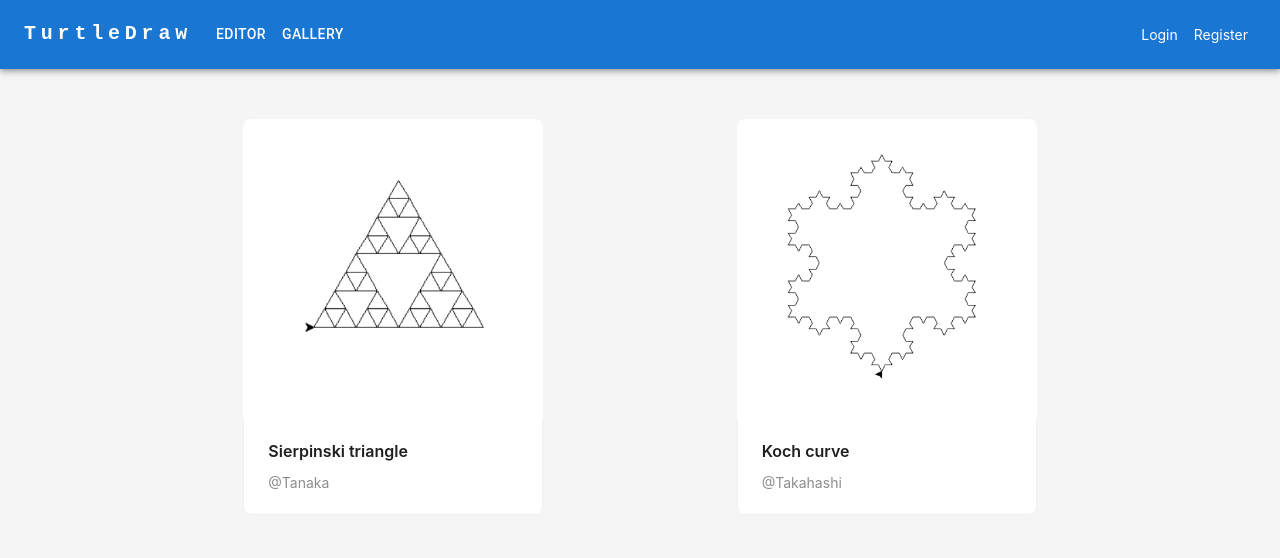
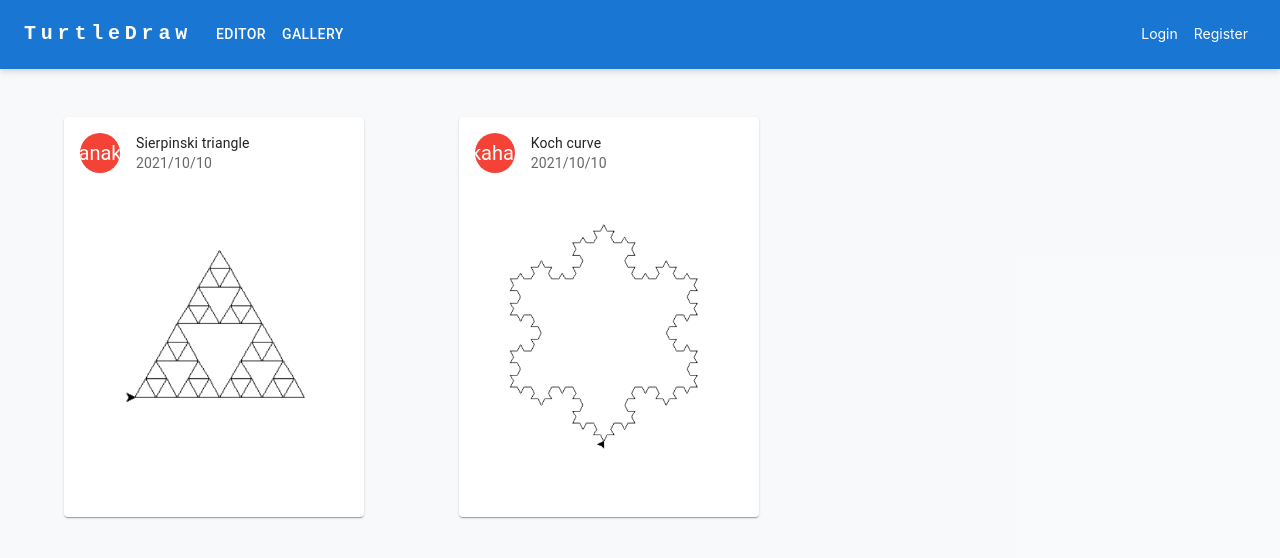
Before and after one commit to xxgrkua/turtle-draw, a React (Vite) app: page /gallery in a window 1280 px wide. Shown: the top 558 px of the page. Built offline with nearby package versions, Linux system fonts and the light colour scheme; no server answers.

Commit message:
Renew gallery ui

```diff
--- a/client/src/components/Gallery/index.tsx
+++ b/client/src/components/Gallery/index.tsx
@@ -1,17 +1,92 @@
-import { Layout } from "antd";
+import FavoriteIcon from "@mui/icons-material/Favorite";
+import ShareIcon from "@mui/icons-material/Share";
+import {
+  Avatar,
+  Card,
+  CardActions,
+  CardContent,
+  CardHeader,
+  CardMedia,
+  Container,
+  Grid,
+  IconButton,
+  Typography,
+} from "@mui/material";
+import { red } from "@mui/material/colors";
+import React from "react";
 
 import TopBar from "../TopBar";
+import "./style.css";
 
-import React from "react";
-import GraphicCards from "../GraphicCards";
-import "./style.css";
+interface GraphicCardProps {
+  author: string;
+  title: string;
+  date: string;
+  image: string;
+  description: string;
+}
+
+const GraphicCard: React.FC<GraphicCardProps> = function ({
+  author,
+  title,
+  date,
+  image,
+  description,
+}) {
+  return (
+    <Grid item xs={12} sm={6} md={4}>
+      <Card sx={{ width: 300, height: 400 }}>
+        <CardHeader
+          avatar={<Avatar sx={{ bgcolor: red[500] }}>{author}</Avatar>}
+          title={title}
+          subheader={date}
+        />
+        <CardMedia component="img" width={300} image={image} alt="img" />
+        <CardContent>
+          <Typography variant="body2" color="text.secondary">
+            {description}
+          </Typography>
+        </CardContent>
+        <CardActions disableSpacing>
+          <IconButton aria-label="add to favorites">
+            <FavoriteIcon />
+          </IconButton>
+          <IconButton aria-label="share">
+            <ShareIcon />
+          </IconButton>
+        </CardActions>
+      </Card>
+    </Grid>
+  );
+};
 
 const Gallery: React.FC = function () {
   return (
-    <Layout style={{ minHeight: "100vh" }}>
-      <TopBar />
-      <GraphicCards />
-    </Layout>
+    <Grid container>
+      <Grid item xs={12}>
+        <TopBar />
+      </Grid>
+      <Grid item xs={12} className="graphic-cards">
+        <Container maxWidth="lg">
+          <Grid container spacing={4} mt={2}>
+            <GraphicCard
+              author="Tanaka"
+              title="Sierpinski triangle"
+              date="2021/10/10"
+              image="images/2222.png"
+              description=""
+            />
+            <GraphicCard
+              author="Takahashi"
+              title="Koch curve"
+              date="2021/10/10"
+              image="images/3333.png"
+              description=""
+            />
+          </Grid>
+        </Container>
+      </Grid>
+    </Grid>
   );
 };
 
--- a/client/src/components/Gallery/style.css
+++ b/client/src/components/Gallery/style.css
@@ -0,0 +1,4 @@
+.graphic-cards {
+  min-height: calc(100vh - 69px);
+  background-color: rgba(243, 246, 249, 0.6);
+}
--- a/client/src/components/GraphicCards/index.tsx
+++ /dev/null
@@ -1,37 +0,0 @@
-import { Card, Flex } from "antd";
-
-import React from "react";
-import "./style.css";
-
-const { Meta } = Card;
-
-const GraphicCards: React.FC = function () {
-  return (
-    <div style={{ padding: 50 }}>
-      <Flex wrap="wrap" align="center" justify="space-evenly">
-        <Card
-          hoverable
-          style={{ width: 300 }}
-          cover={<img alt="img" src="images/2222.png" />}
-        >
-          <Meta title="Sierpinski triangle" description="@Tanaka" />
-        </Card>
-        <Card
-          hoverable
-          style={{ width: 300 }}
-          cover={<img alt="img" src="images/3333.png" />}
-        >
-          <Meta title="Koch curve" description="@Takahashi" />
-        </Card>
-        {/* <Card hoverable style={{ width: 300 }}>
-          <Meta title="Europe Street beat" description="www.instagram.com" />
-        </Card>
-        <Card hoverable style={{ width: 300 }}>
-          <Meta title="Europe Street beat" description="www.instagram.com" />
-        </Card> */}
-      </Flex>
-    </div>
-  );
-};
-
-export default GraphicCards;
```
Also changed, not shown: package.json (+3 -5 lines), client/src/components/GraphicCards/style.css (deleted), 1 other file (tests, documents, lock files or other folders).
